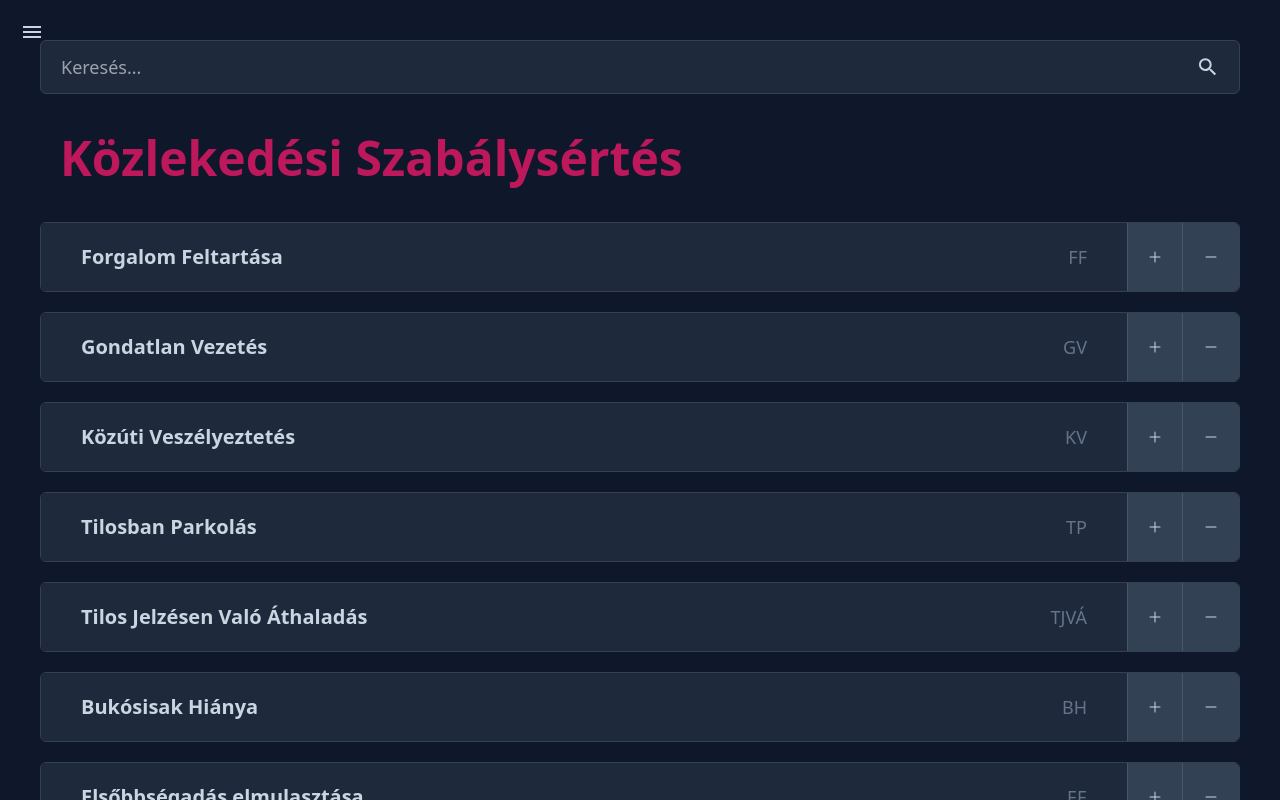
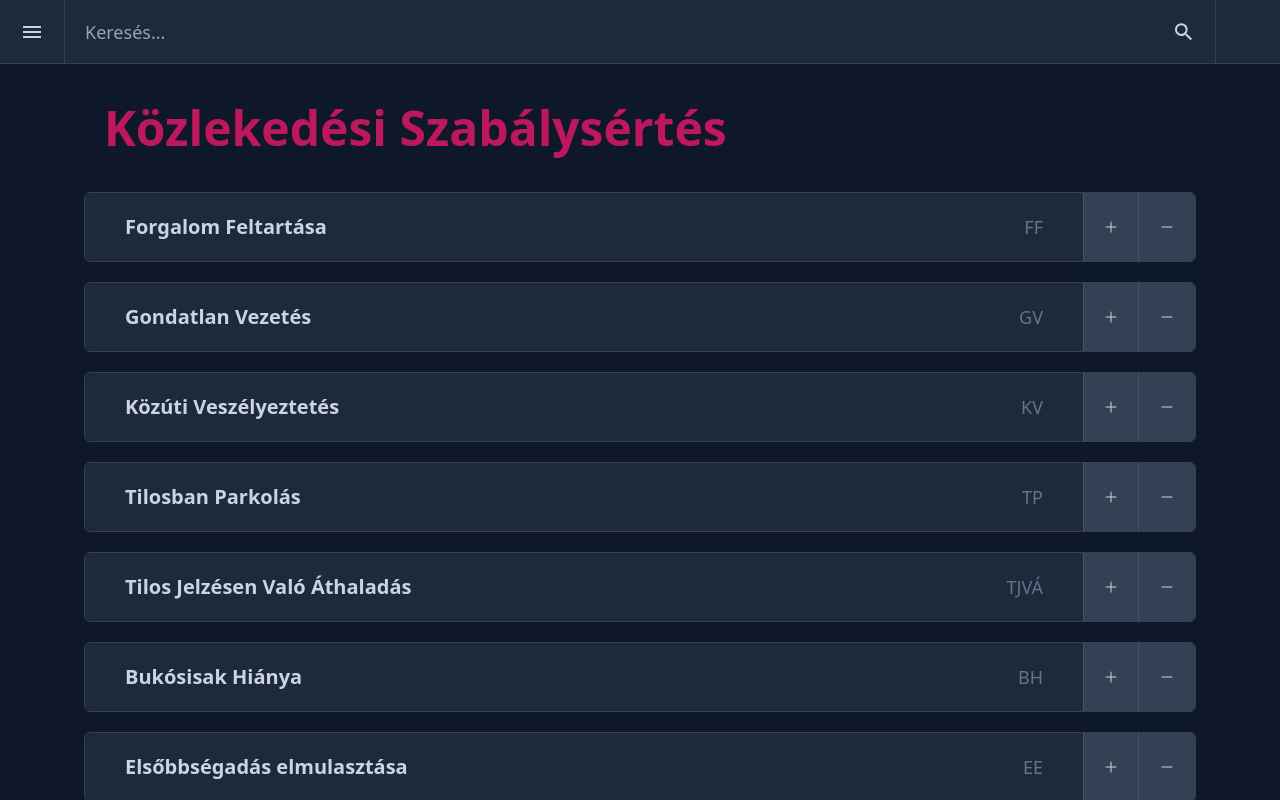
Before and after one commit to RolandHU/btk-app, a Next.js app: page / in a window 1280 px wide. Built offline with nearby package versions, Linux system fonts and the light colour scheme.

Commit message:
Changed searchbar and added footer

```diff
--- a/components/Penalty.js
+++ b/components/Penalty.js
@@ -4,12 +4,12 @@ function Penalty ({ data, func }) {
   const formatter = Intl.NumberFormat('en', { notation: 'compact' })
 
   return (
-    <details id={data.Paragraph} className={`w-full ${func.penalties.includes(data) ? "border-2 border-cyan-500" : "border border-slate-700"} rounded-md text-lg overflow-clip`} open={func.penaltyState.includes(data.Paragraph)}>
-      <summary className="flex flex-col md:flex-row list-none focus:border-2 focus:border-cyan-500 focus:outline-none bg-slate-800">
+    <details id={data.Paragraph} className={`w-full ${func.penalties.includes(data) ? "border-2 border-cyan-500" : "border border-slate-700"} rounded-md text-lg overflow-clip cursor-pointer`} open={func.penaltyState.includes(data.Paragraph)}>
+      <summary className="flex flex-col md:flex-row list-none bg-slate-800">
         <h2 className="flex-1 px-10 pt-5 md:py-5 text-xl font-semibold truncate" onClick={() => func.changePenaltyState(data.Paragraph)}>{data.Name}</h2>
         <p className="px-10 pb-5 md:pb-0 md:m-auto text-slate-500">{data.ID}</p>
-        <button className="w-full md:w-14 py-3 border-y md:border-y-0 md:border-x border-slate-600 bg-slate-700 hover:bg-slate-600 focus:border-2 focus:border-cyan-500 focus:outline-none" aria-label="add-one-penalty" onClick={() => func.addPenalty(data)}><svg xmlns="http://www.w3.org/2000/svg" viewBox="0 0 24 24" fill="currentColor" className="w-4 h-4 m-auto"><path fillRule="evenodd" d="M12 3.75a.75.75 0 01.75.75v6.75h6.75a.75.75 0 010 1.5h-6.75v6.75a.75.75 0 01-1.5 0v-6.75H4.5a.75.75 0 010-1.5h6.75V4.5a.75.75 0 01.75-.75z" clipRule="evenodd" /></svg></button>
-        <button className="w-full md:w-14 py-3 bg-slate-700 hover:bg-slate-600 focus:border-2 focus:border-cyan-500 focus:outline-none" aria-label="remove-one-penalty" onClick={() => func.removePenalty(data)}><svg xmlns="http://www.w3.org/2000/svg" viewBox="0 0 24 24" fill="currentColor" className="w-4 h-4 m-auto"><path fillRule="evenodd" d="M3.75 12a.75.75 0 01.75-.75h15a.75.75 0 010 1.5h-15a.75.75 0 01-.75-.75z" clipRule="evenodd" /></svg></button>
+        <button className="w-full md:w-14 py-3 border-y md:border-y-0 md:border-x border-slate-600 bg-slate-700 hover:bg-slate-600" aria-label="add-one-penalty" onClick={() => func.addPenalty(data)}><svg xmlns="http://www.w3.org/2000/svg" viewBox="0 0 24 24" fill="currentColor" className="w-4 h-4 m-auto"><path fillRule="evenodd" d="M12 3.75a.75.75 0 01.75.75v6.75h6.75a.75.75 0 010 1.5h-6.75v6.75a.75.75 0 01-1.5 0v-6.75H4.5a.75.75 0 010-1.5h6.75V4.5a.75.75 0 01.75-.75z" clipRule="evenodd" /></svg></button>
+        <button className="w-full md:w-14 py-3 bg-slate-700 hover:bg-slate-600" aria-label="remove-one-penalty" onClick={() => func.removePenalty(data)}><svg xmlns="http://www.w3.org/2000/svg" viewBox="0 0 24 24" fill="currentColor" className="w-4 h-4 m-auto"><path fillRule="evenodd" d="M3.75 12a.75.75 0 01.75-.75h15a.75.75 0 010 1.5h-15a.75.75 0 01-.75-.75z" clipRule="evenodd" /></svg></button>
       </summary>
       <section className="h-fit grid grid-cols-1 md:grid-cols-2 lg:grid-cols-4 gap-y-5 px-10 py-5 border-t border-slate-700 text-center">
         <p className="md:col-span-2 lg:col-span-4 text-left"><b className="text-slate-500">{data.Paragraph}</b> {data.Desc ? data.Desc : "Nem található leírás..."}</p>
--- a/components/PenaltySummary.js
+++ b/components/PenaltySummary.js
@@ -22,12 +22,12 @@ function PenaltySummary({ data, penalties, goToPenalty, deletePenalty, resetPena
 
   return (
     <main className={`absolute z-10 md:relative ${currState ? "w-screen md:w-2/5 md:max-w-2xl" : "w-0"} h-screen flex flex-col`}>
-      <header className={`p-5 ${state ? "border-r border-b border-slate-700 bg-slate-800" : null}`} onClick={() => setState(!currState)}>
-        {state ? <MdClose className="cursor-pointer" size={"24px"} /> : <MdMenu className="cursor-pointer" size={"24px"} />}
+      <header className={`h-16 p-5 ${state ? "border-r border-b border-slate-700 bg-slate-800" : null}`}>
+        <button onClick={() => setState(!currState)}>{state ? <MdClose className="cursor-pointer" size={"24px"} /> : <MdMenu className="cursor-pointer" size={"24px"} /> }</button>
       </header>
       <section className={`w-full flex-1 ${currState ? "flex" : "hidden"} flex-col border-r border-slate-700 bg-slate-800 overflow-clip`}>
         <header className="z-10 w-full p-5">
-          <div className="w-full border border-slate-700 rounded-md">
+          <div className="w-full border border-slate-700 rounded-md focus-within:border-cyan-500">
             <Search data={data} goToPenalty={goToPenalty} />
           </div>
         </header>
@@ -38,14 +38,14 @@ function PenaltySummary({ data, penalties, goToPenalty, deletePenalty, resetPena
             return (
               <div key={obj.Paragraph} className="flex gap-5 px-10 py-5 border-b border-slate-700" onClick={() => goToPenalty(obj)}>
                 <p className="flex-1 truncate"><b className="text-cyan-500">{penaltyList[penalty]}x</b> {obj.ID} - {obj.Name}</p>
-                <MdClose className="my-auto cursor-pointer" size={"24px"} onClick={() => deletePenalty(obj)} />
+                <button onClick={() => deletePenalty(obj)}><MdClose className="my-auto cursor-pointer" size={"24px"} /></button>
               </div>
             )
           })}
           <div className="sticky bottom-0 w-full flex gap-5 px-10 py-5 mt-auto border-t-2 border-slate-700 bg-slate-800">
             <p className="flex-1 text-lg">{Object.values(penaltyList).reduce((sum, n) => sum + n, 0)} büntetés</p>
-            <MdFileCopy className="m-auto cursor-pointer" size={"24px"} onClick={() => copyToClipboard()} />
-            <MdDelete className="m-auto cursor-pointer" size={"24px"} onClick={() => resetPenalties()} />
+            <button onClick={() => copyToClipboard()}><MdFileCopy className="m-auto cursor-pointer" size={"24px"} /></button>
+            <button onClick={() => resetPenalties()}><MdDelete className="m-auto cursor-pointer" size={"24px"} /></button>
           </div>
         </main>
         <footer className="grid grid-cols-2">
--- a/components/Search.js
+++ b/components/Search.js
@@ -1,21 +1,26 @@
-import { useRef, useState, useMemo, memo } from "react"
+import { useRef, useState, useEffect, useMemo, memo } from "react"
 import SearchResult from "./SearchResult"
 import { MdSearch } from "react-icons/md"
 
 function Search({ data, goToPenalty }) {
+  const elem = useRef()
   const text = useRef()
+
+  const [ state, setState ] = useState(false)
+  const currState = useMemo(() => state)
+
   const [ value, setValue ] = useState(false)
   const currValue = useMemo(() => value)
 
   return (
-    <section className="w-full">
-      <form className="w-full flex pr-5 focus-within:outline outline-cyan-500 rounded-md">
-        <input ref={text} type="text" placeholder="Keresés..." className="w-full px-5 py-3 bg-transparent focus:outline-none" onChange={() => setValue(text.current.value)} />
+    <section ref={elem} className="w-full m-auto">
+      <form className="w-full flex pr-5">
+        <input ref={text} type="text" placeholder="Keresés..." defaultValue={currValue || ""} className="w-full px-5 py-3 bg-transparent focus:outline-none" onChange={() => setValue(text.current.value)} onFocus={() => setState(true)} onBlur={() => setTimeout(() => setState(false), 100)} />
         <MdSearch size={"24px"} className="my-auto" />
       </form>
-      { currValue ?
+      { currValue && currState ?
         <div className="relative w-full">
-          <SearchResult data={data} value={currValue} goToPenalty={goToPenalty} />
+          <SearchResult data={data} value={currValue} goToPenalty={goToPenalty} setState={setState} />
         </div>
         : null }
     </section>
--- a/components/SearchResult.js
+++ b/components/SearchResult.js
@@ -1,7 +1,7 @@
 import { memo } from "react"
 import { v4 as uuid4 } from "uuid"
 
-function SearchResult({ data, value, goToPenalty }) {
+function SearchResult({ data, value, goToPenalty, setState }) {
   const filter = new RegExp(`(.+)?(${value.toLowerCase()})(.+)?`, "gmi")
 
   return (
@@ -11,7 +11,7 @@ function SearchResult({ data, value, goToPenalty }) {
         const [ id, name ] = [ elem.ID.match(filter), elem.Name.match(filter) ]
         if (id || name)
           return (
-            <div key={uuid4()} className="flex justify-between px-5 py-2.5 border-b border-slate-700" onClick={() => goToPenalty(elem)}>
+            <div key={uuid4()} className="flex justify-between px-5 py-5 border-b border-slate-700 hover:bg-slate-700 cursor-pointer" onClick={() => { goToPenalty(elem); setState(false) }}>
               <p className={`font-semibold ${name ? "text-cyan-500" : null}`}>{elem.Name}</p>
               <p className={`${id ? "text-cyan-500" : "text-slate-500"}`}>{elem.ID}</p>
             </div>
--- a/pages/index.js
+++ b/pages/index.js
@@ -6,6 +6,7 @@ import Head from "next/head"
 import PenaltySummary from "@/components/PenaltySummary"
 import PenaltyCategory from "@/components/PenaltyCategory"
 import Search from "@/components/Search"
+import { MdArrowUpward } from "react-icons/md"
 
 export default function Home({ data }) {
   const [ penalties, setPenalties ] = useState([])
@@ -52,6 +53,32 @@ export default function Home({ data }) {
         <meta name="viewport" content="width=device-width, initial-scale=1" />
         <link rel="icon" href="/favicon.ico" />
       </Head>
+      <main className="relative h-screen flex text-lg text-slate-300 bg-slate-900">
+        <PenaltySummary data={data} penalties={penalties} goToPenalty={goToPenalty} deletePenalty={deletePenalty} resetPenalties={resetPenalties} />
+        <div className="flex-1 overflow-auto">
+          <div className="sticky top-0 w-full h-16 flex border-b border-slate-700 bg-slate-800">
+            <div className="w-full max-w-6xl h-full flex m-auto border-x border-slate-700 focus-within:bg-slate-700">
+              <Search data={data} goToPenalty={goToPenalty} />
+            </div>
+          </div>
+          <div className="max-w-6xl px-5 m-auto">
+            {Object.keys(data).map(k => <PenaltyCategory key={uuid4()} title={k} data={data[k]} func={{penalties, penaltyState, changePenaltyState, addPenalty, removePenalty}} />)}
+          </div>
+            <footer className="w-full px-10 py-5 mt-14 border-t border-slate-700 bg-slate-800">
+              <ul>
+                <li>BTK készítő: <span className="text-cyan-500">Tetsu</span></li>
+                <li>Weboldal készítők: <span className="text-cyan-500">Vezsenyi Roland</span>, <span className="text-cyan-500">Rioo</span></li>
+                <hr className="my-2.5 border-slate-700"/>
+                <li>Az alábbi oldal a büntetések kiszámításának megkönnyítésére szolgál. Az oldal használatáról <a href="" className="text-cyan-500 hover:underline cursor-pointer">itt</a> tekinthetsz meg egy videót.</li>
+              </ul>
+            </footer>
+        </div>
+      </main>
+
+    </>
+  )
+}
+/*
       <main className="text-lg text-slate-300 bg-slate-900">
         <div className="relative w-full flex">
           <PenaltySummary data={data} penalties={penalties} goToPenalty={goToPenalty} deletePenalty={deletePenalty} resetPenalties={resetPenalties} />
@@ -62,13 +89,11 @@ export default function Home({ data }) {
               </div>
               {Object.keys(data).map(k => <PenaltyCategory key={uuid4()} title={k} data={data[k]} func={{penalties, penaltyState, changePenaltyState, addPenalty, removePenalty}} />)}
             </div>
+            <footer>asd</footer>
           </main>
         </div>
       </main>
-    </>
-  )
-}
-
+*/
 export function getStaticProps() {
   const penalties = JSON.parse(fs.readFileSync(path.join(process.cwd() + "/BTK.json")))
   let categories = {}
--- a/styles/globals.css
+++ b/styles/globals.css
@@ -22,5 +22,5 @@
 
 * {
   scroll-behavior: smooth;
-  scroll-padding: 1.5rem;
+  scroll-padding: 7rem;
 }
```
